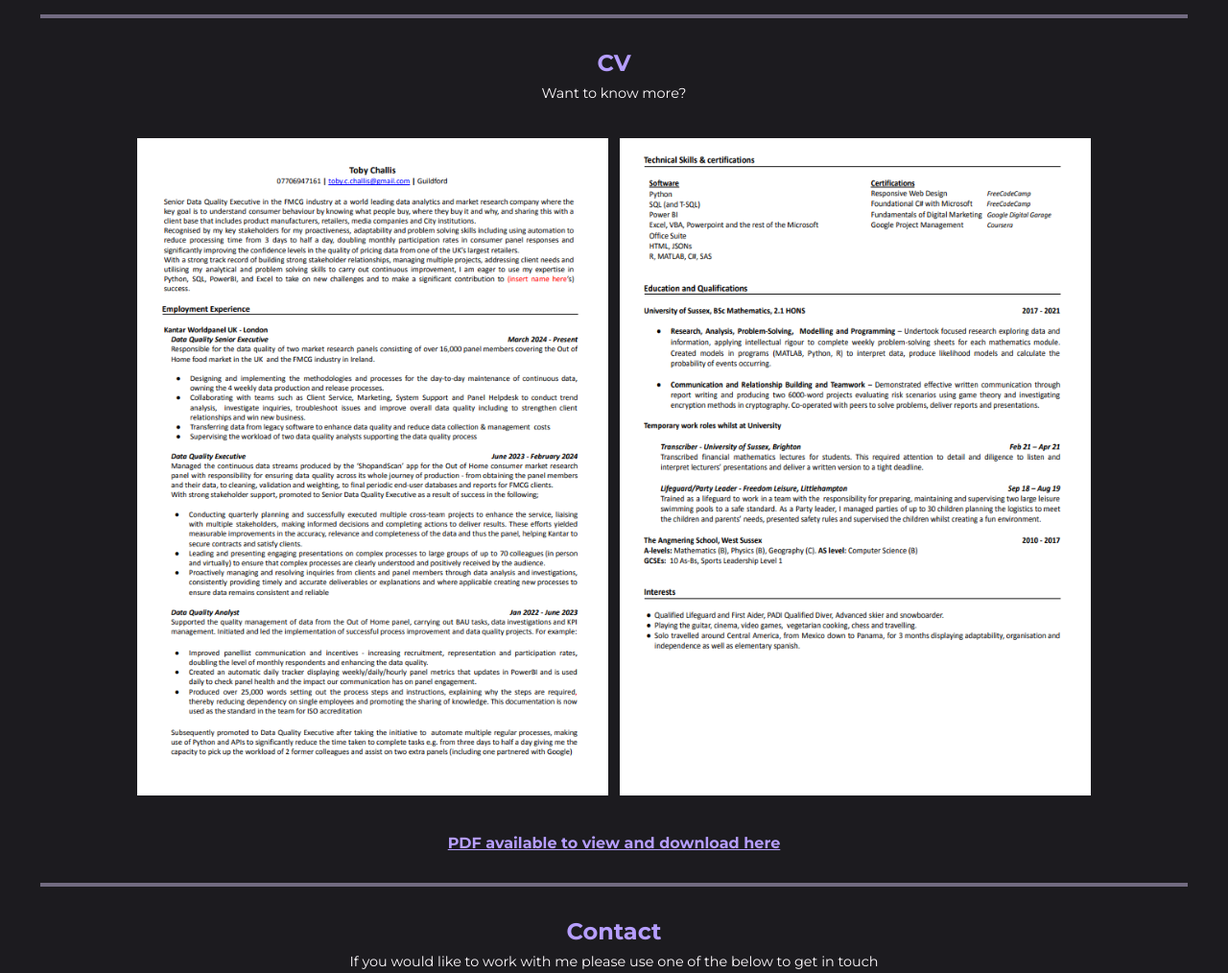
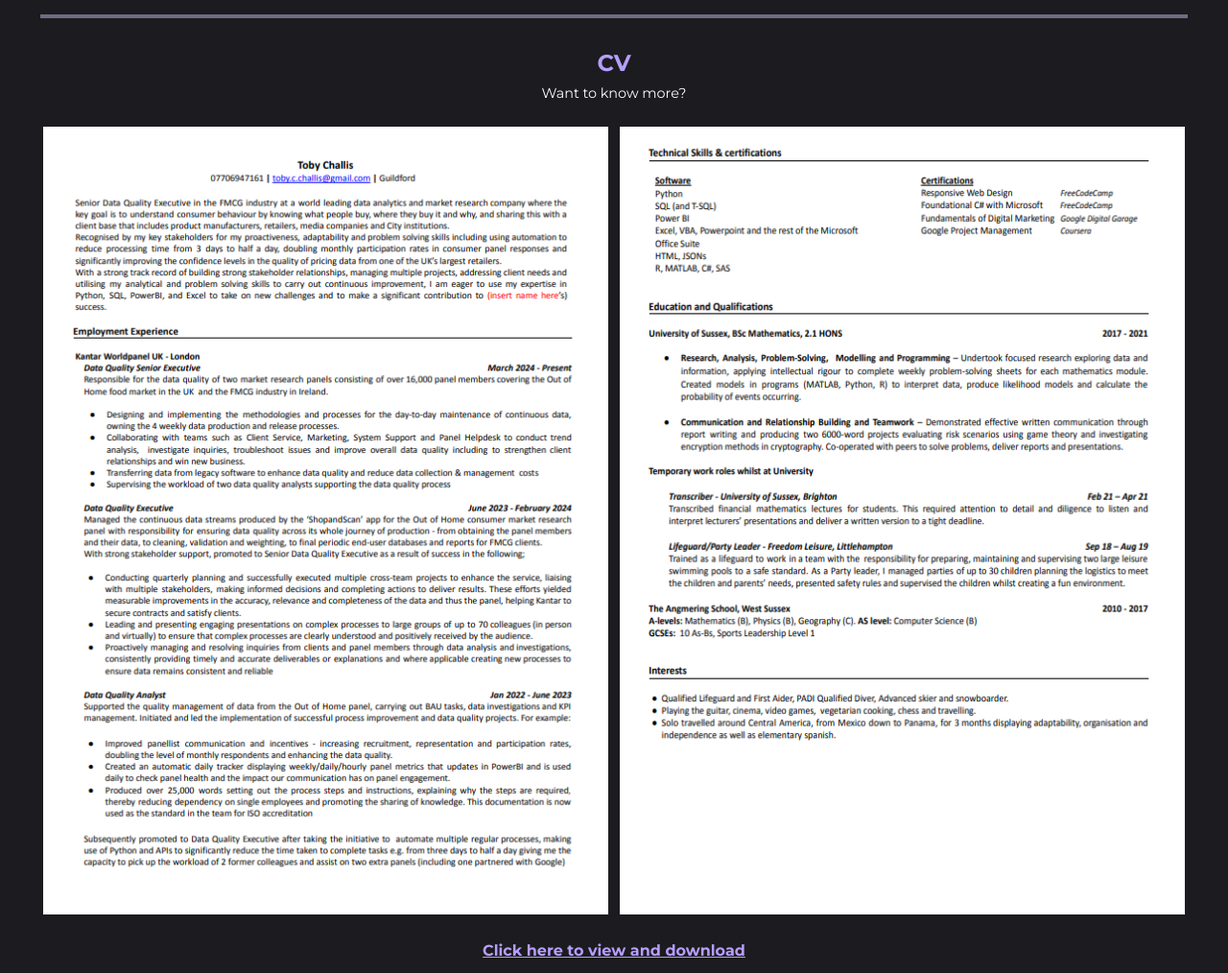
Before and after one commit to TobyCh123/.github.io, a plain HTML site: page index.html in a window 1280 px wide. Shown: the part 1840-2854 px from the top of the page at 96% size. Drawn offline with Linux system fonts and the light colour scheme.

Commit message:
CV PDF Update

```diff
--- a/index.html
+++ b/index.html
@@ -174,16 +174,16 @@
                             that you are currently on.
                         </li>
                         <li>
-                            In my job I created this <a href="resources/Projects/OOH recruitment email.html"
+                            I created this <a href="resources/Projects/OOH recruitment email.html"
                                 target="_blank">
                                 Recruitment Email</a> template
-                            - inviting panellist to a sub-panel called 'Food on the Go. The ¬¬ wildcards are filled in
+                            inviting panellist to a sub-panel called 'Food on the Go. The ¬¬ wildcards are filled in
                             via internal software.
                         </li>
                         <li>
                             <a href="resources/Projects/Palindrome Checker/index.html" target="_blank">
                                 Palindrome Checker</a>
-                            - enter a word and click go to check if a word is a palindrome or not. (hint: race car is
+                             you can enter a word to check if it is a palindrome or not. (hint: race car is
                             one)
                         </li>
                         <li>In this
@@ -236,13 +236,13 @@
         <section id="cv" class="cv">
             <h2>CV</h2>
             <p class="sub-header">Want to know more?</p>
-            <object data="resources/Toby Challis CV Generic.pdf" type="application/pdf" width="60%" height="900px">
+            <object data="resources/Toby Challis CV Generic.pdf" type="application/pdf">
                 <div class="img-container">
                     <img class="cv-one" src="resources/CV1.png" alt="Toby Challis CV Page 1">
                     <img class="cv-two" src="resources/CV2.png" alt="Toby Chaills CV Page 2">
                 </div>
                 <p>
-                    <a  id="cv-link" href="resources/Toby Challis CV Generic.pdf">PDF available to view and download here</a>
+                    <a id="cv-link" href="resources/Toby Challis CV Generic.pdf">Click here to view and download</a>
                 </p>
             </object>
 
--- a/styles.css
+++ b/styles.css
@@ -264,14 +264,20 @@ figure {
   /* Horizontally center images*/
 }
 
+#cv object {
+  width: 70%;
+  height: 900px;
+  border: auto;
+}
+
 .cv-one,
 .cv-two {
   display: cover;
-  max-width: 40%;
+  max-width: 48%;
   /*Only fills half section each */
   height: auto;
   /*Maintain aspect ratio */
-  margin: 24px 6px;
+  margin: 12px 6px;
 
 }
 
@@ -305,7 +311,7 @@ figure {
   text-decoration: none;
   color: var(--font-color);
   margin: 8px;
-  padding: 3px 2px;
+  padding: 3px 0px;
   border-radius: 5%;
 }
 
```
